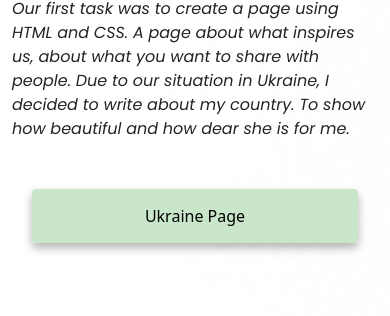
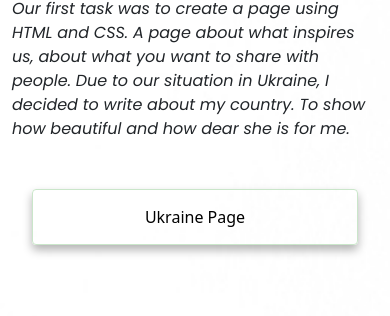
Before and after one commit to HoncharenkoA/my-portfolio-project, a plain HTML site: page work.html in a window 390 px wide. Shown: the part 163-479 px from the top of the page. Drawn offline with nearby package versions, Linux system fonts and the light colour scheme.

Commit message:
change button color for responsive

```diff
--- a/src/style.css
+++ b/src/style.css
@@ -75,6 +75,8 @@ p {
         display: block;
         text-align: center;
         margin: 0 20px;
+        background: none;
+        border: 1px solid rgba(188, 224, 188, 0.79);
     }
 }
 .ukraine {
```
